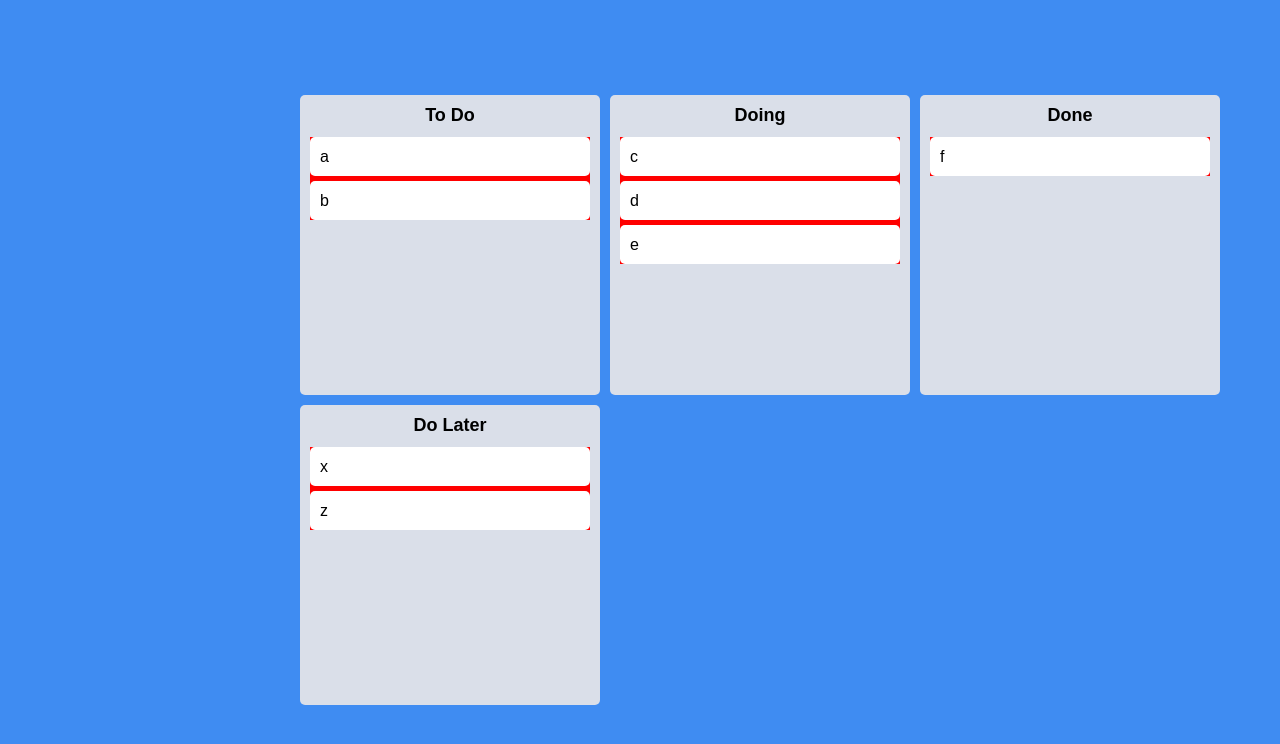
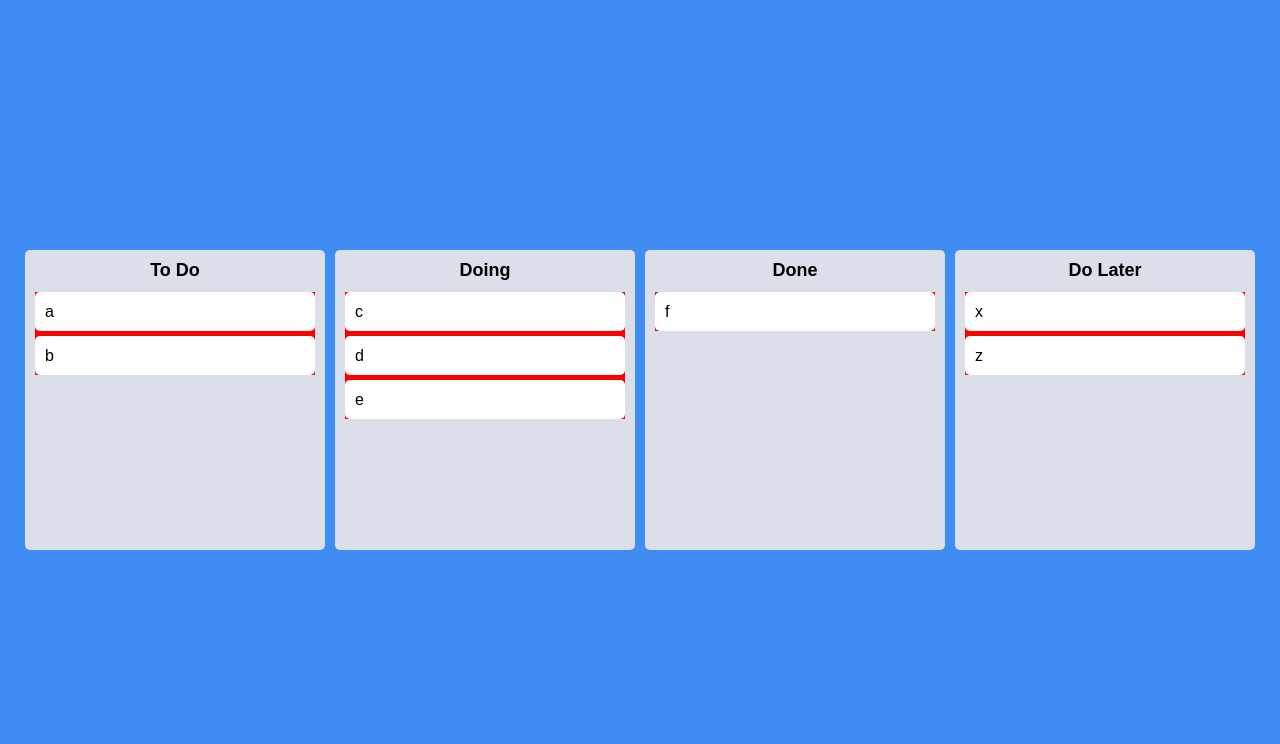
Before and after one commit to honghyunAhn/react-trello, a React (Create React App) app: page / in a window 1280 px wide. Shown: the top 744 px of the page. Built offline with nearby package versions, Linux system fonts and the light colour scheme.

Commit message:
Cross Board Movement

```diff
--- a/src/App.tsx
+++ b/src/App.tsx
@@ -1,4 +1,3 @@
-import React from "react";
 import { DragDropContext, DropResult } from "react-beautiful-dnd";
 import { useRecoilState } from "recoil";
 import styled from "styled-components";
@@ -7,8 +6,7 @@
 
 const Wrapper = styled.div`
   display: flex;
-  max-width: 680px;
-  width: 100%;
+  width: 100vw;
   margin: 0 auto;
   justify-content: center;
   align-items: center;
@@ -16,16 +14,19 @@
 `;
 
 const Boards = styled.div`
-  display: grid;
+  display: flex;
+  justify-content: center;
+  align-items: flex-start;
   width: 100%;
   gap: 10px;
-  grid-template-columns: repeat(3, 1fr);
 `;
 
 function App() {
   const [toDos, setToDos] = useRecoilState(toDoState);
   const onDragEnd = (info: DropResult) => {
+    console.log(info);
     const { destination, draggableId, source } = info;
+    if (!destination) return;
     if (destination?.droppableId === source.droppableId) {
       // same board movement.
       setToDos((allBoards) => {
@@ -35,6 +36,20 @@
         return {
           ...allBoards,
           [source.droppableId]: boardCopy,
+        };
+      });
+    }
+    if (destination.droppableId !== source.droppableId) {
+      // cross board movement
+      setToDos((allBoards) => {
+        const sourceBoard = [...allBoards[source.droppableId]];
+        const destinationBoard = [...allBoards[destination.droppableId]];
+        sourceBoard.splice(source.index, 1);
+        destinationBoard.splice(destination?.index, 0, draggableId);
+        return {
+          ...allBoards,
+          [source.droppableId]: sourceBoard,
+          [destination.droppableId]: destinationBoard,
         };
       });
     }
```
